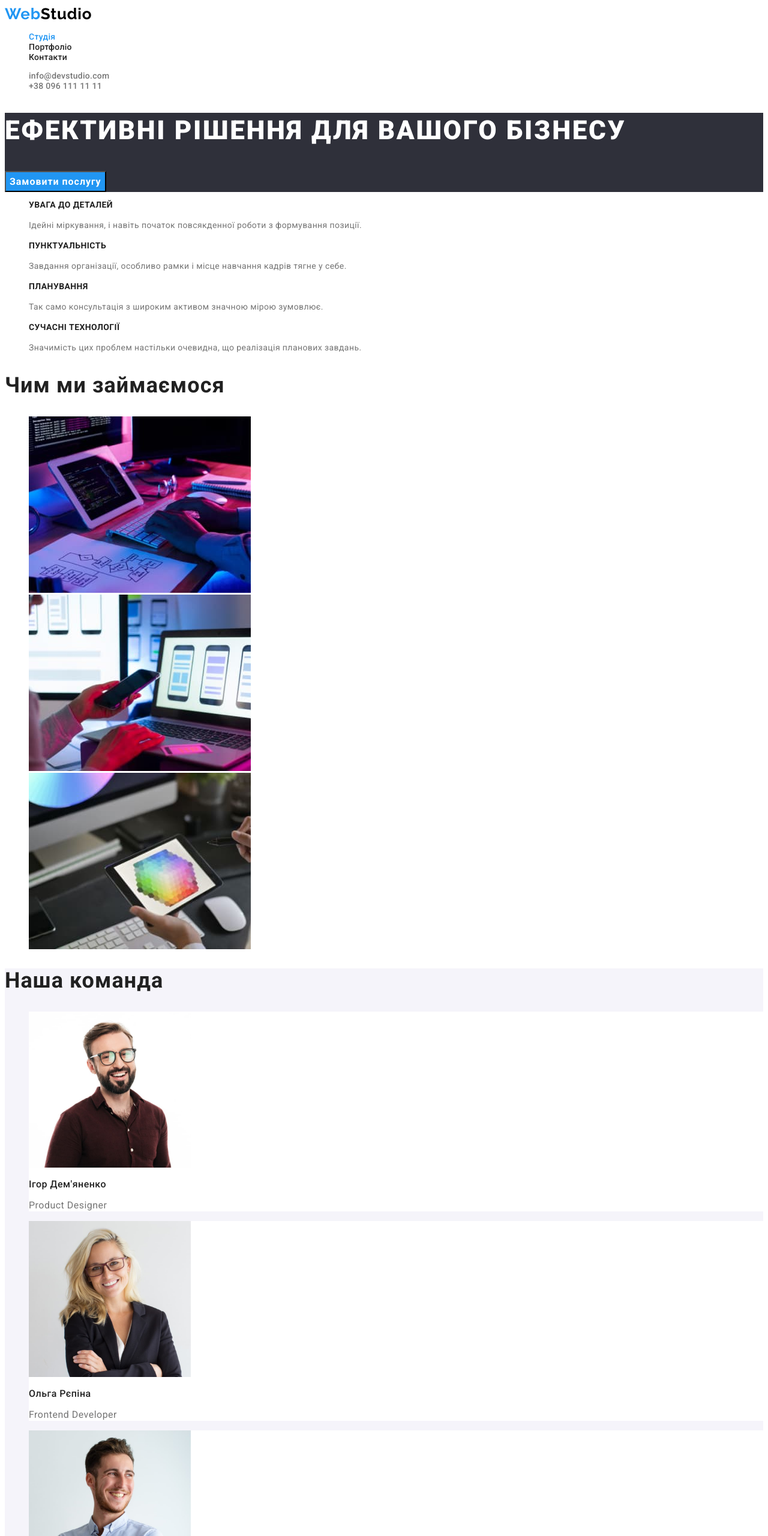
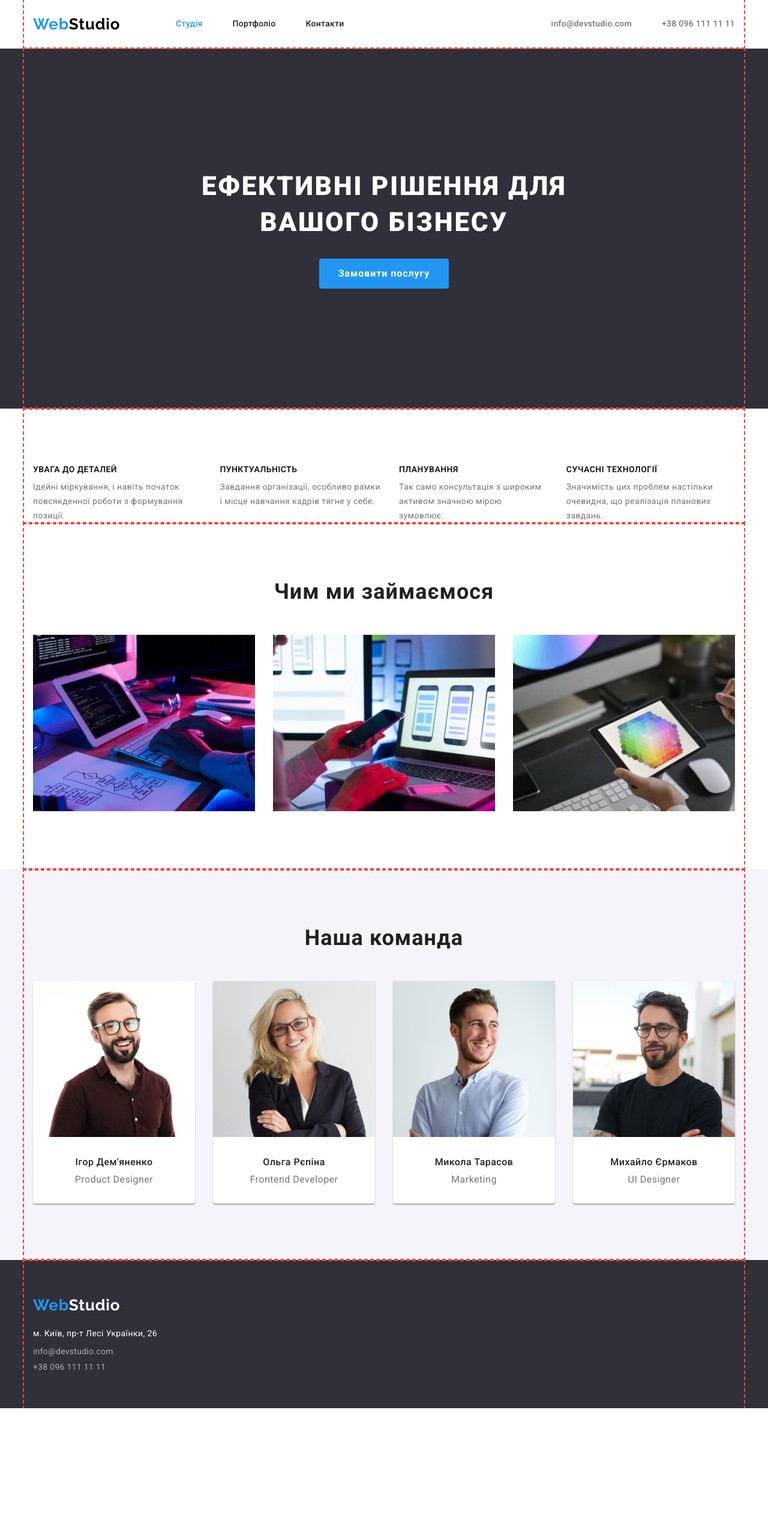
Before and after one commit to taras-shatskiy/goit-markup-hw-03, a plain HTML site: page index.html in a window 1280 px wide. Shown: the top 2560 px of the page at 60% size. After the commit the page ends 2347 px from the top, so only its background shows below. Drawn offline with nearby package versions, Linux system fonts and the light colour scheme.

Commit message:
стилізував heaer, index.html, footer

```diff
--- a/css/styles.css
+++ b/css/styles.css
@@ -6,6 +6,7 @@
   --focus-color: #2196f3;
   --primary-white-color: #ffffff;
   --primary-black-color: #000000;
+  --translucent-black-color: rgba(255, 255, 255, 0.6);
 }
 .page {
   background-color: var(--primary-white-color);
@@ -31,6 +32,28 @@
   clip-path: inset(50%);
   margin: -1px;
 }
+h1,
+h2,
+h3,
+h4,
+h5,
+h6,
+p,
+ul {
+  padding: 0;
+  margin: 0;
+}
+
+.container {
+  width: 100%;
+  max-width: 1200px;
+  padding: 0 15px;
+  margin-left: auto;
+  margin-right: auto;
+
+  outline: 2px dashed #f44336;
+}
+
 /* logo */
 .logo {
   color: var(--focus-color);
@@ -48,7 +71,29 @@
 }
 /* end Logo */
 /* header */
+.page-header {
+  border-bottom: 1px solid #ececec;
+}
+.header-container {
+  display: flex;
+  justify-content: space-between;
+  align-items: center;
+}
+.header-nav {
+  display: flex;
+  align-items: center;
+  gap: 93px;
+}
+.site-nav {
+  display: flex;
+  gap: 50px;
+}
+
 .site-nav-link {
+  display: block;
+  padding-top: 32px;
+  padding-bottom: 32px;
+
   color: var(--title-text-color);
   font-weight: 500;
   line-height: 1.14;
@@ -62,7 +107,15 @@
 .site-nav-link.current {
   color: var(--focus-color);
 }
+.contact {
+  display: flex;
+  gap: 50px;
+}
 .contact-link {
+  display: block;
+  padding-top: 32px;
+  padding-bottom: 32px;
+
   color: var(--primary-text-color);
   font-weight: 500;
   line-height: 1.14;
@@ -78,15 +131,27 @@
 .section-hero {
   background-color: var(--primary-background-color);
 }
+.container-hero {
+  padding: 200px 0;
+  text-align: center;
+}
 .hero-title {
+  margin-left: auto;
+  margin-right: auto;
+  margin-bottom: 30px;
+
   color: var(--primary-white-color);
   font-weight: 900;
   font-size: 44px;
   line-height: 1.36;
   letter-spacing: 0.06em;
   text-transform: uppercase;
+  width: 696px;
 }
 .button-primary {
+  padding: 10px 32px;
+  margin: inherit;
+
   color: var(--primary-white-color);
   font-family: inherit;
   font-weight: 700;
@@ -95,6 +160,8 @@
   letter-spacing: 0.06em;
   background-color: var(--focus-color);
   cursor: pointer;
+  border-radius: 4px;
+  border: 0;
 }
 .button-primary:hover,
 .button-primary:focus {
@@ -102,7 +169,18 @@
   box-shadow: 0px 4px 4px rgba(0, 0, 0, 0.15);
   border-radius: 4px;
 }
+.container-preferecces {
+  padding-top: 94px;
+}
+
+.preferecces-list {
+  display: flex;
+  justify-content: space-between;
+  gap: 30px;
+}
 .preferences-title {
+  margin-bottom: 10px;
+
   color: var(--title-text-color);
   font-weight: 700;
   font-size: 14px;
@@ -114,37 +192,73 @@
   line-height: 1.71;
   letter-spacing: 0.03em;
 }
+.container-work {
+  padding-top: 94px;
+  padding-bottom: 94px;
+}
 .work-header {
+  margin-bottom: 50px;
+
   color: var(--title-text-color);
   font-weight: 700;
   font-size: 36px;
   line-height: 1.16;
   letter-spacing: 0.03em;
+  text-align: center;
 }
+.list-work {
+  display: flex;
+  justify-content: space-between;
+  gap: 30px;
+}
+
 .section-team {
   background-color: var(--secondary-background-color);
 }
+.container-team {
+  padding-top: 94px;
+  padding-bottom: 94px;
+}
 .team-header {
+  margin-bottom: 50px;
+
   color: var(--title-text-color);
   font-weight: 700;
   font-size: 36px;
   line-height: 1.16;
   letter-spacing: 0.03em;
+  text-align: center;
+}
+.team-list {
+  display: flex;
+  justify-content: space-between;
+  gap: 30px;
 }
 .team-item {
   background-color: var(--primary-white-color);
+  box-shadow: 0px 1px 3px rgba(0, 0, 0, 0.12), 0px 1px 1px rgba(0, 0, 0, 0.14),
+    0px 2px 1px rgba(0, 0, 0, 0.2);
+  border-radius: 0px 0px 4px 4px;
+}
+.image-team {
+  margin-bottom: 30px;
 }
 .team-title {
+  margin-bottom: 10px;
   color: var(--title-text-color);
   font-weight: 500;
   font-size: 16px;
   line-height: 1.18;
   letter-spacing: 0.03em;
+  text-align: center;
 }
 .team-text {
+  margin-bottom: 30px;
+
   font-size: 16px;
   line-height: 1.18;
   letter-spacing: 0.03em;
+  text-align: center;
 }
 /* end styles index.html */
 /* styles portfolio.html */
@@ -189,14 +303,26 @@
   font-style: normal;
   list-style: none;
 }
+.container-footer {
+  padding: 60px 0;
+}
+.logo-footer {
+  margin-bottom: 20px;
+}
 .address-link {
   color: var(--primary-white-color);
   line-height: 1.71;
   letter-spacing: 0.03em;
   text-decoration: none;
 }
+.list-address-item {
+  margin-bottom: 9px;
+}
+.list-address-item:last-child {
+  margin-bottom: 0;
+}
 .contact-link-footer {
-  color: var(--primary-text-color);
+  color: var(--translucent-black-color);
   line-height: 1.14;
   letter-spacing: 0.02em;
   text-decoration: none;
@@ -205,5 +331,4 @@
 .contact-link-footer:focus {
   color: var(--focus-color);
 }
-
 /* end footer */
--- a/index.html
+++ b/index.html
@@ -11,41 +11,55 @@
       href="https://fonts.googleapis.com/css2?family=Raleway:wght@700&family=Roboto:wght@400;500;700;900&display=swap"
       rel="stylesheet"
     />
+    <link
+      rel="stylesheet"
+      href="https://cdnjs.cloudflare.com/ajax/libs/modern-normalize/1.1.0/modern-normalize.min.css"
+    />
     <link rel="stylesheet" href="./css/styles.css" />
   </head>
   <body class="page">
-    <header>
-      <nav>
+    <header class="page-header">
+      <div class="container">
+        <div class="header-container">
+          <nav class="header-nav">
             <a href="./index.html" class="logo link">Web<span class="logo-black">Studio</span></a>
             <ul class="site-nav list">
-          <li>
+              <li class="site-nav-item">
                 <a href="./index.html" class="site-nav-link current">Студія</a>
               </li>
-          <li>
+              <li class="site-nav-item">
                 <a href="./portfolio.html" class="site-nav-link">Портфоліо</a>
               </li>
-          <li>
+              <li class="site-nav-item">
                 <a href="" class="site-nav-link">Контакти</a>
               </li>
             </ul>
           </nav>
           <ul class="contact list">
-        <li>
+            <li class="contact-item">
               <a href="mailto:info@devstudio.com" class="contact-link">info@devstudio.com</a>
             </li>
-        <li>
+            <li class="contact-item">
               <a href="tel:+380961111111" class="contact-link">+38 096 111 11 11</a>
             </li>
           </ul>
+        </div>
+      </div>
     </header>
     <main>
       <section class="section-hero">
+        <div class="container">
+          <div class="container-hero">
             <h1 class="hero-title">Ефективні рішення для вашого бізнесу</h1>
             <button type="button" class="button-primary">Замовити послугу</button>
+          </div>
+        </div>
       </section>
       <section class="section-preferences">
+        <div class="container">
+          <div class="container-preferecces">
             <h2 class="visually-hidden">Наші переваги</h2>
-        <ul class="list">
+            <ul class="list preferecces-list">
               <li class="preferences-item">
                 <h3 class="preferences-title">Увага до деталей</h3>
                 <p class="preferences-text">
@@ -71,10 +85,14 @@
                 </p>
               </li>
             </ul>
+          </div>
+        </div>
       </section>
       <section class="section-work">
+        <div class="container">
+          <div class="container-work">
             <h2 class="work-header">Чим ми займаємося</h2>
-        <ul class="list">
+            <ul class="list list-work">
               <li class="work-item">
                 <img
                   src="./images/writting_code.jpg"
@@ -93,38 +111,63 @@
                 <img src="./images/color_choice.jpg" alt="Вибір кольору на планшеті" width="370" />
               </li>
             </ul>
+          </div>
+        </div>
       </section>
       <section class="section-team">
+        <div class="container">
+          <div class="container-team">
             <h2 class="team-header">Наша команда</h2>
-        <ul class="list">
+            <ul class="list team-list">
               <li class="team-item">
-            <img src="./images/product_designer.jpg" alt="Дизайнер продукту" width="270" />
+                <img
+                  class="image-team"
+                  src="./images/product_designer.jpg"
+                  alt="Дизайнер продукту"
+                  width="270"
+                />
                 <h3 class="team-title">Ігор Дем'яненко</h3>
                 <p class="team-text" lang="en">Product Designer</p>
               </li>
               <li class="team-item">
-            <img src="./images/frontend_developer.jpg" alt="Фронтенд розробник" width="270" />
+                <img
+                  class="image-team"
+                  src="./images/frontend_developer.jpg"
+                  alt="Фронтенд розробник"
+                  width="270"
+                />
                 <h3 class="team-title">Ольга Рєпіна</h3>
                 <p class="team-text" lang="en">Frontend Developer</p>
               </li>
               <li class="team-item">
-            <img src="./images/marketing.jpg" alt="Маркетолог" width="270" />
+                <img class="image-team" src="./images/marketing.jpg" alt="Маркетолог" width="270" />
                 <h3 class="team-title">Микола Тарасов</h3>
                 <p class="team-text" lang="en">Marketing</p>
               </li>
               <li class="team-item">
-            <img src="./images/ui_designer.jpg" alt="дизайнер інтерфейсу" width="270" />
+                <img
+                  class="image-team"
+                  src="./images/ui_designer.jpg"
+                  alt="дизайнер інтерфейсу"
+                  width="270"
+                />
                 <h3 class="team-title">Михайло Єрмаков</h3>
                 <p class="team-text" lang="en">UI Designer</p>
               </li>
             </ul>
+          </div>
+        </div>
       </section>
     </main>
     <footer class="footer">
+      <div class="container">
+        <div class="container-footer">
+          <div class="logo-footer">
             <a href="./index.html" class="logo link">Web<span class="logo-white">Studio</span></a>
+          </div>
           <address>
             <ul class="list-address">
-          <li>
+              <li class="list-address-item">
                 <a
                   href="https://bit.ly/3xHQmJ1"
                   target="_blank"
@@ -133,14 +176,18 @@
                   >м. Київ, пр-т Лесі Українки, 26</a
                 >
               </li>
-          <li>
-            <a href="mailto:info@devstudio.com" class="contact-link-footer">info@devstudio.com</a>
+              <li class="list-address-item">
+                <a href="mailto:info@devstudio.com" class="contact-link-footer"
+                  >info@devstudio.com</a
+                >
               </li>
-          <li>
+              <li class="list-address-item">
                 <a href="tel:+380961111111" class="contact-link-footer">+38 096 111 11 11</a>
               </li>
             </ul>
           </address>
+        </div>
+      </div>
     </footer>
   </body>
 </html>
```
Also changed, not shown: portfolio.html (+29 -11 lines), 1 other file. Lines whose indentation alone changed are shown as unchanged.
